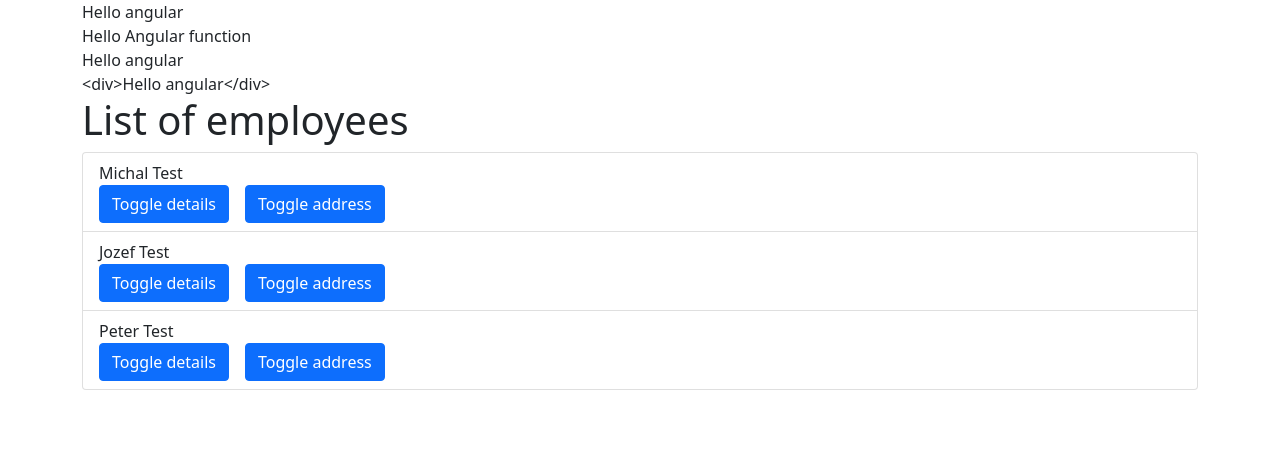
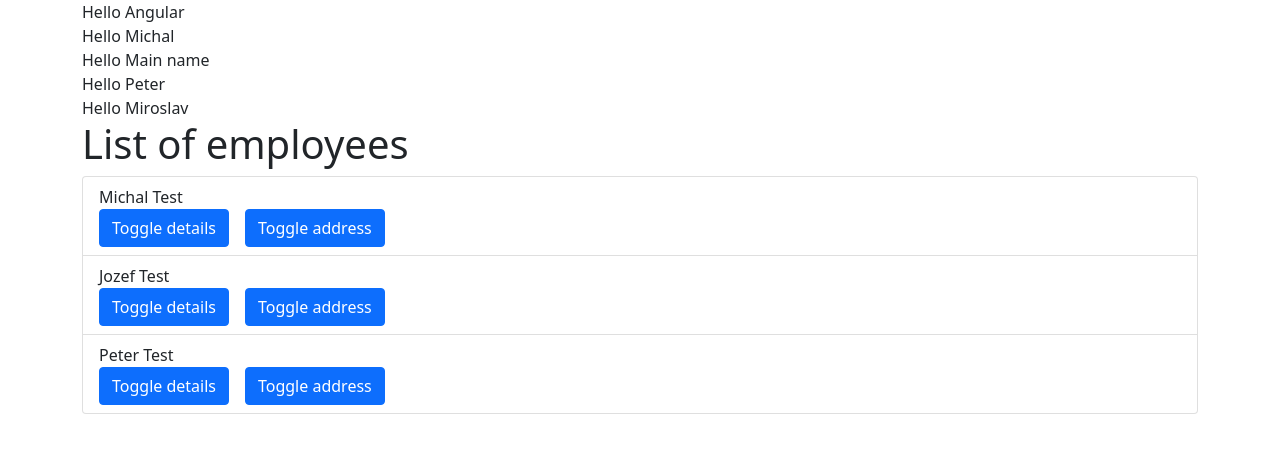
Before and after one commit to plevko/angular-training, an Angular app: page / in a window 1280 px wide. Shown: the top 450 px of the page. Built offline with nearby package versions, Linux system fonts and the light colour scheme.

Commit message:
Hello component with input

```diff
--- a/src/app/app.component.html
+++ b/src/app/app.component.html
@@ -1,4 +1,9 @@
 <div class="container">
   <app-hello></app-hello>
+  <app-hello name="Michal"></app-hello>
+  <app-hello [name]="name"></app-hello>
+  <app-hello [name]="'Peter'"></app-hello>
+  <app-hello [name]="getName()"></app-hello>
+
   <app-employees></app-employees>
 </div>
--- a/src/app/app.component.ts
+++ b/src/app/app.component.ts
@@ -6,5 +6,9 @@ import { Component } from '@angular/core';
   styleUrls: ['./app.component.scss'],
 })
 export class AppComponent {
+  name = 'Main name';
 
+  getName(): string {
+    return 'Miroslav';
+  }
 }
--- a/src/app/hello/hello.component.html
+++ b/src/app/hello/hello.component.html
@@ -1,4 +1 @@
-<div>Hello {{ title }}</div>
-<div>Hello {{ getName() }}</div>
-<div [innerHtml]="htmlExample"></div>
-<div>{{ htmlExample }}</div>
+<div>Hello {{ name }}</div>
--- a/src/app/hello/hello.component.ts
+++ b/src/app/hello/hello.component.ts
@@ -1,15 +1,9 @@
-import { Component } from '@angular/core';
+import { Component, Input } from '@angular/core';
 
 @Component({
   selector: 'app-hello',
   templateUrl: './hello.component.html',
 })
 export class HelloComponent {
-  title = 'angular';
-
-  htmlExample = '<div>Hello angular</div>';
-
-  getName(): string {
-    return 'Angular function';
-  }
+  @Input() name = 'Angular';
 }
```
